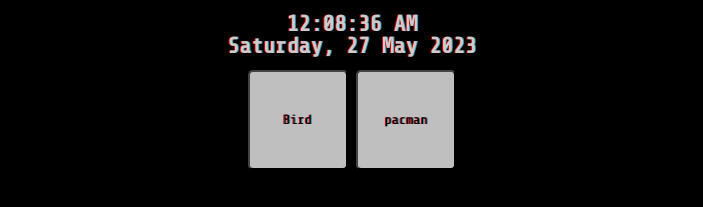
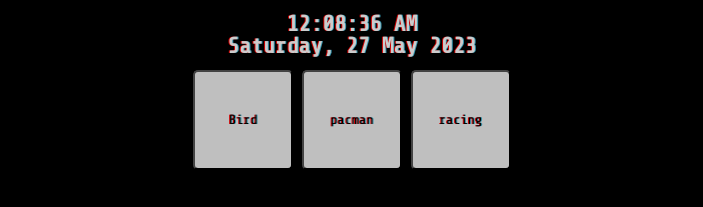
Before and after one commit to apambalik1337/amin.github.dev, a browser extension: page index.html in a window 1280 px wide. Shown: the part 511-718 px from the top of the page, without its empty margins (288-991 px from the left). Drawn offline with nearby package versions, Linux system fonts and the light colour scheme.

Commit message:
Update index.html

```diff
--- a/index.html
+++ b/index.html
@@ -1045,4 +1045,4 @@ sect
 
  </script></h2></center>
  <link rel="stylesheet" href="style.css">
- <button onclick="window.open('https://apambalik1337.github.io/clumsy-bird')">Bird</button> <button onclick="window.open('https://apambalik1337.github.io/pacman')">pacman</button>
+ <button onclick="window.open('https://apambalik1337.github.io/clumsy-bird')">Bird</button> <button onclick="window.open('https://apambalik1337.github.io/pacman')">pacman</button> <button onclick="window.open('https://apambalik1337.github.io/racing')">racing</button>
```
